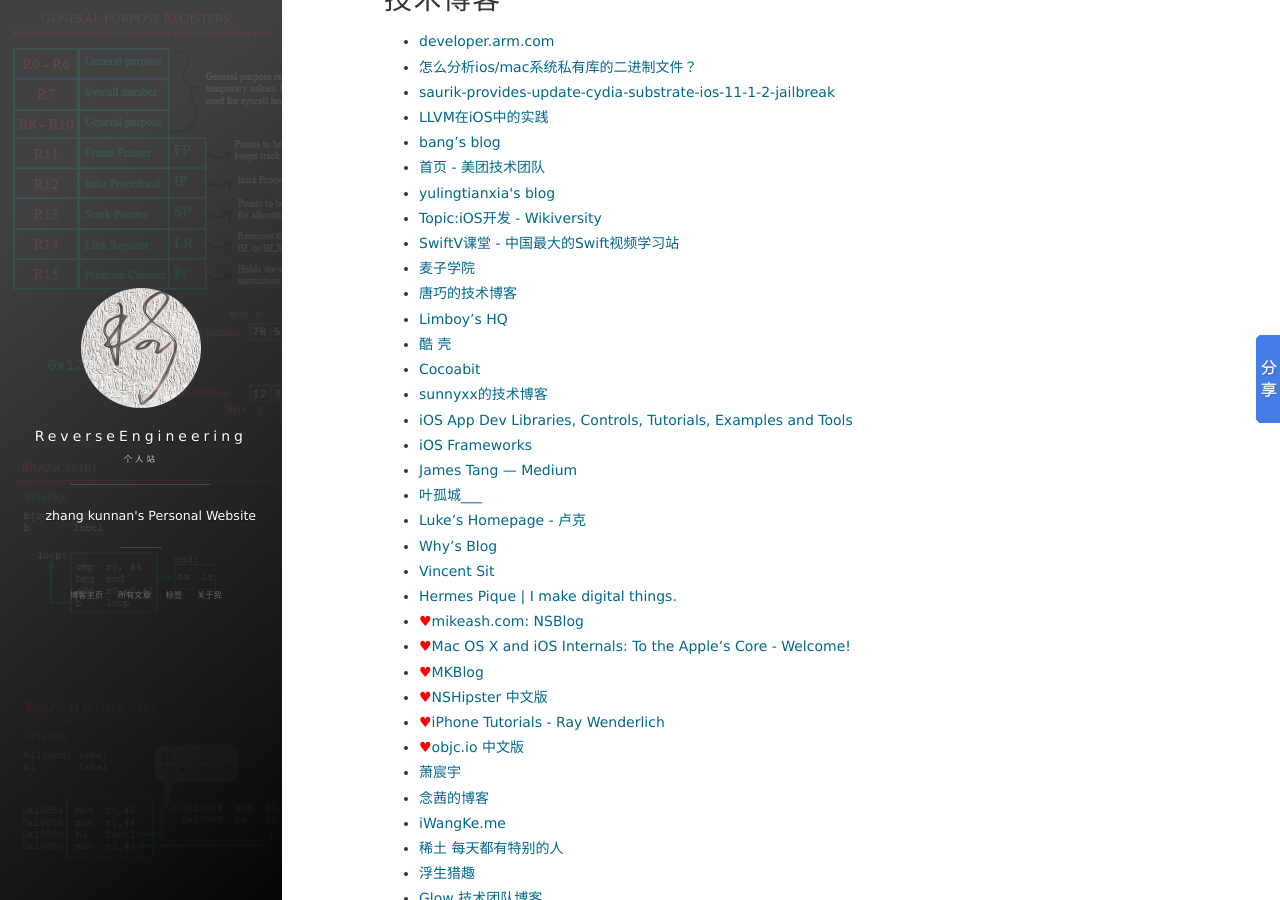
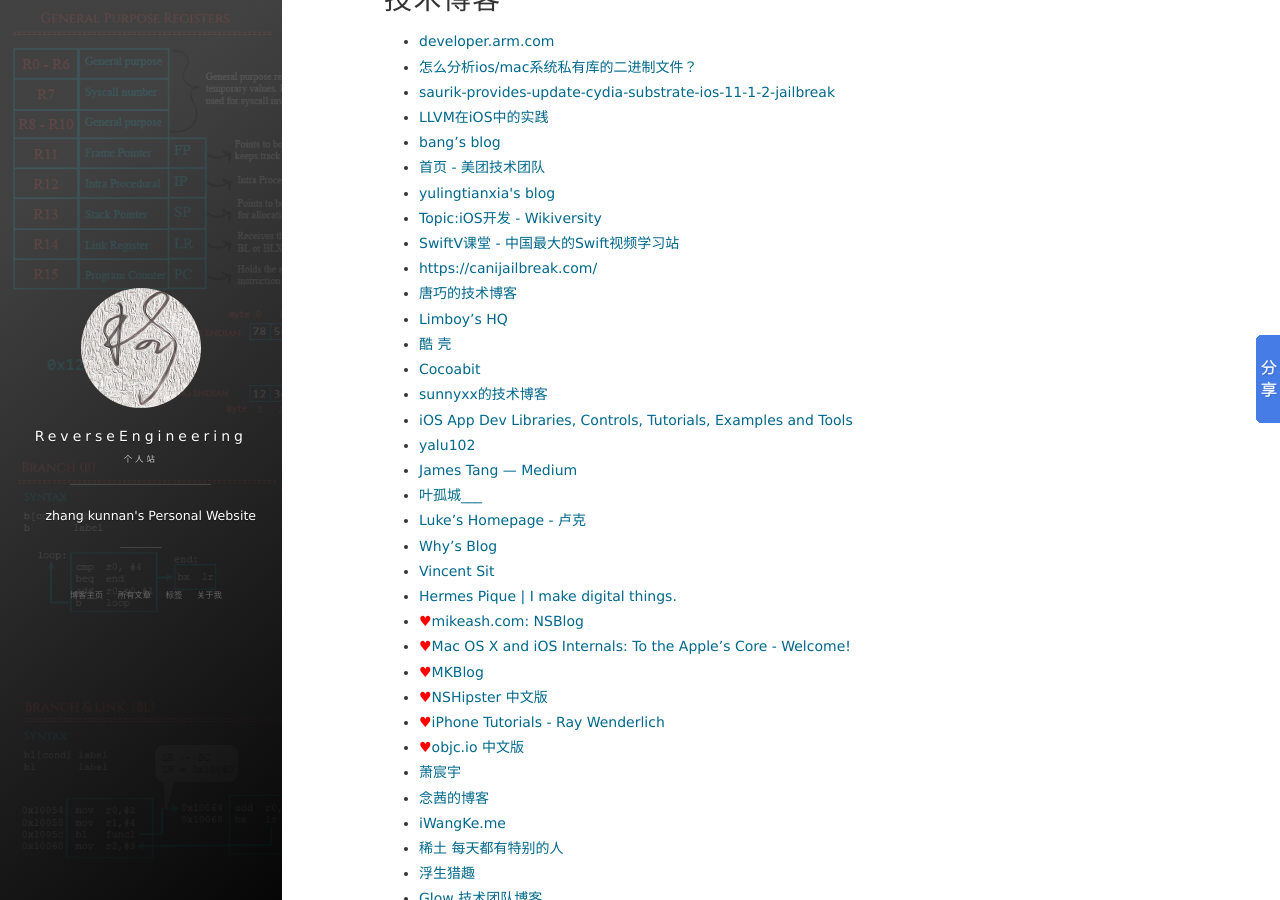
Before and after one commit to zhangkn/zhangkn.github.io, a Jekyll site: the page built from about.md, in a window 1280 px wide and 900 px high, scrolled down 2247 px. Built offline with Jekyll 4.4.1, drawn with Linux system fonts in a browser that asks for light colours; nearby versions of some CDN libraries; comment, search, counter and statistics services are not loaded.

Commit message:
可用来激活10的越狱环境

```diff
--- a/about.md
+++ b/about.md
@@ -162,14 +162,14 @@
   <li><a href="http://yulingtianxia.com/">yulingtianxia's blog</a></li>
   <li><a href="http://beta.wikiversity.org/wiki/Topic:iOS%E5%BC%80%E5%8F%91">Topic:iOS开发 - Wikiversity</a></li>
   <li><a href="http://www.swiftv.cn/">SwiftV课堂 - 中国最大的Swift视频学习站</a></li>
-  <li><a href="http://www.maiziedu.com">麦子学院</a></li>
+  <li><a href="https://canijailbreak.com/">https://canijailbreak.com/</a></li>
   <li><a href="http://blog.devtang.com/">唐巧的技术博客</a></li>
   <li><a href="http://limboy.me/">Limboy’s HQ</a></li>
   <li><a href="http://coolshell.cn/">酷 壳</a></li>
   <li><a href="http://blog.cocoabit.com/">Cocoabit</a></li>
   <li><a href="http://blog.sunnyxx.com/">sunnyxx的技术博客</a></li>
   <li><a href="https://maniacdev.com/">iOS App Dev Libraries, Controls, Tutorials, Examples and Tools</a></li>
-  <li><a href="http://iosframeworks.com/">iOS Frameworks</a></li>
+  <li><a href="https://github.com/kpwn/yalu102">yalu102</a></li>
   <li><a href="https://medium.com/@jamztang">James Tang — Medium</a></li>
   <li><a href="http://www.jianshu.com/users/b82d2721ba07">叶孤城___</a></li>
   <li><a href="http://geeklu.com/">Luke’s Homepage - 卢克</a></li>
```
Also changed, not shown: _posts/2018-01-02-AppSync.md (+1 -0 lines).
